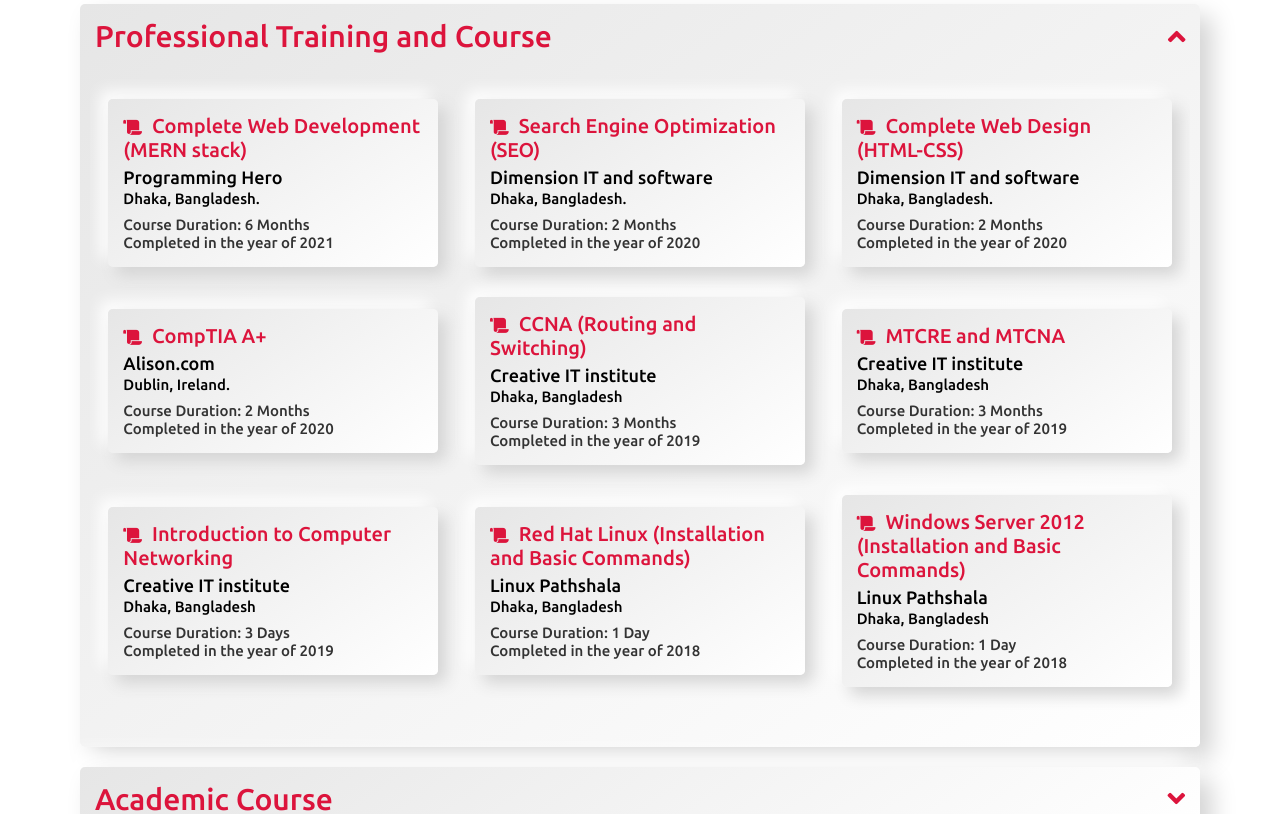
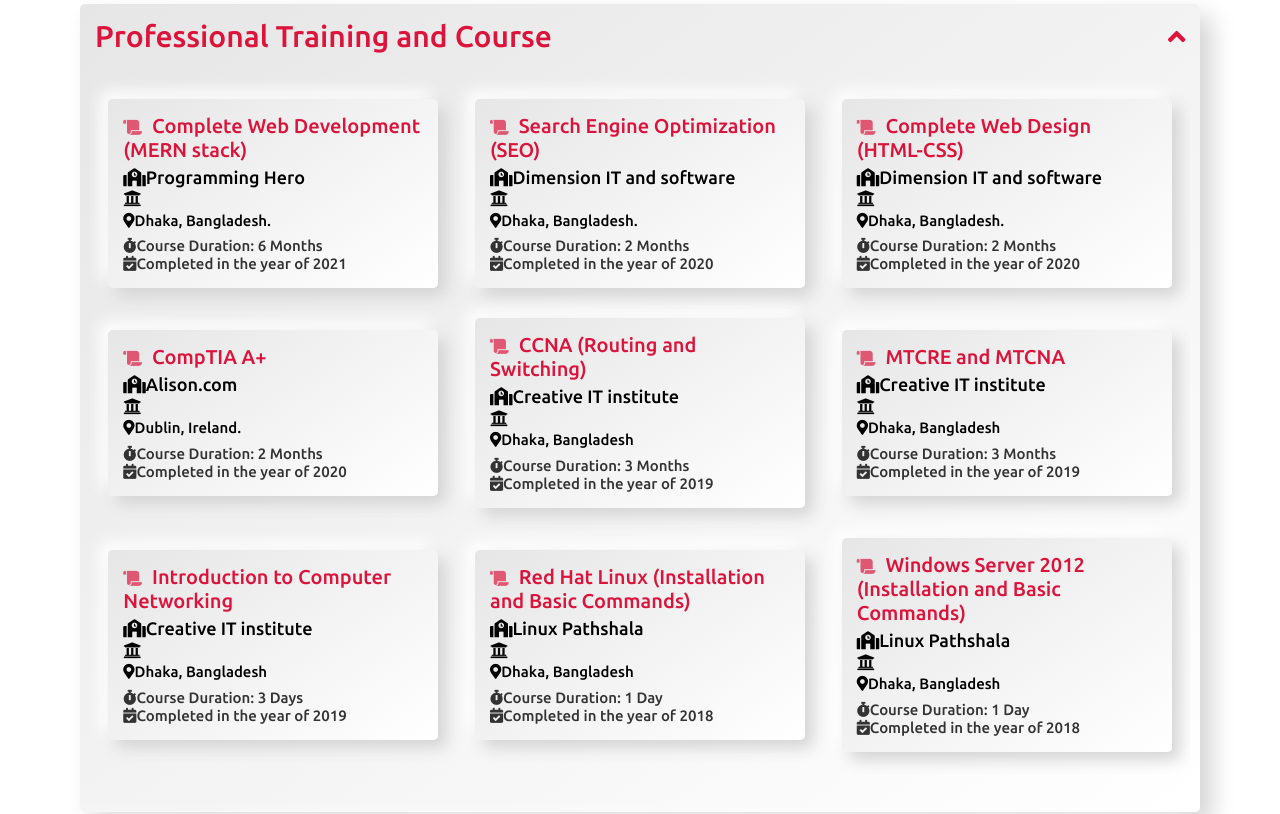
Before and after one commit to Maaazhar/maaazhar.github.io, a React (Vite) app: page / in a window 1280 px wide. Shown: the part 5220-6034 px from the top of the page. Built offline with nearby package versions, Linux system fonts and the light colour scheme.

Commit message:
updating education section-12

```diff
--- a/src/components/Education/Education.css
+++ b/src/components/Education/Education.css
@@ -119,6 +119,7 @@
 .courseTitle>i{
     margin-right: 10px;
     font-size: 15px;
+    color: #dc143caf;
 }
 
 
--- a/src/components/Education/Education.jsx
+++ b/src/components/Education/Education.jsx
@@ -27,7 +27,7 @@ const Education = () => {
                             <label
                                 className="educationCategoryTitle accordionButton"
                                 htmlFor={"educationAccordion-" + i}>
-                                {d.category} <i className="fas fa-angle-down"> </i>
+                                {d.category} <i className="fas fa-angle-down"/>
                             </label>
                             <div className="educationContent accordionContent">
                                 <div className="educationCardsWrapper">
@@ -36,12 +36,12 @@ const Education = () => {
                                             <div
                                                 key={c - 1 + k}
                                                 className="educationCard">
-                                                <h3 className="courseTitle"><i className="fas fa-scroll"> </i>{c.title}</h3>
-                                                <p className="institute"><a href={c.instituteLink} target="_blank">{c.institute}</a></p>
-                                                <p className="universityBoard"><a href={c.universityBoardLink} target="_blank">{c.universityBoard}</a></p>
-                                                <p className="instituteLocation">{c.location}</p>
-                                                <p className="courseDuration">Course Duration: {c.duration}</p>
-                                                <p className="passingYear">Completed in the year of {c.passingYear}</p>
+                                                <h3 className="courseTitle"><i className="fas fa-scroll"/>{c.title}</h3>
+                                                <p className="institute"><i className="fas fa-school"/><a href={c.instituteLink} target="_blank">{c.institute}</a></p>
+                                                <p className="universityBoard"><i className="fas fa-university"/><a href={c.universityBoardLink} target="_blank">{c.universityBoard}</a></p>
+                                                <p className="instituteLocation"><i className="fas fa-map-marker-alt"/>{c.location}</p>
+                                                <p className="courseDuration"><i className="fas fa-stopwatch"/>Course Duration: {c.duration}</p>
+                                                <p className="passingYear"><i className="fas fa-calendar-check"/>Completed in the year of {c.passingYear}</p>
                                                 <p className="courseDetails"></p>
                                             </div>
                                         )
```
